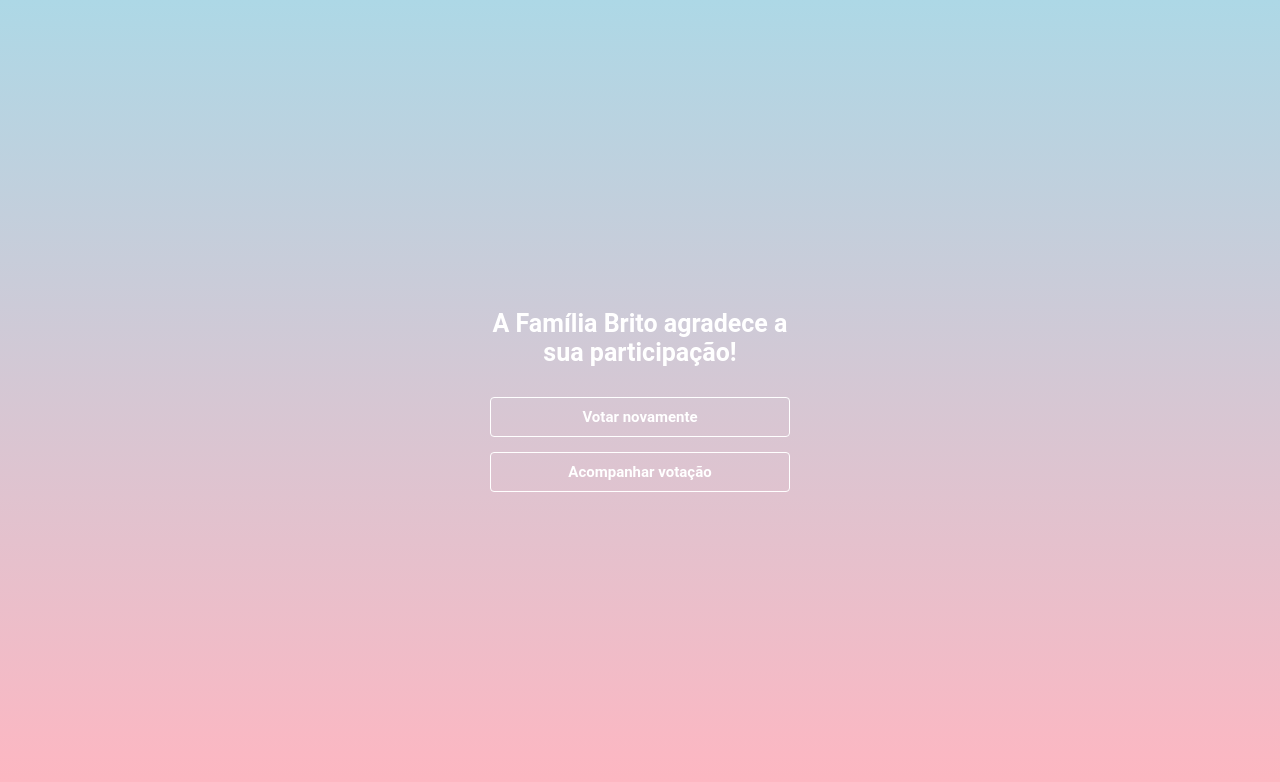
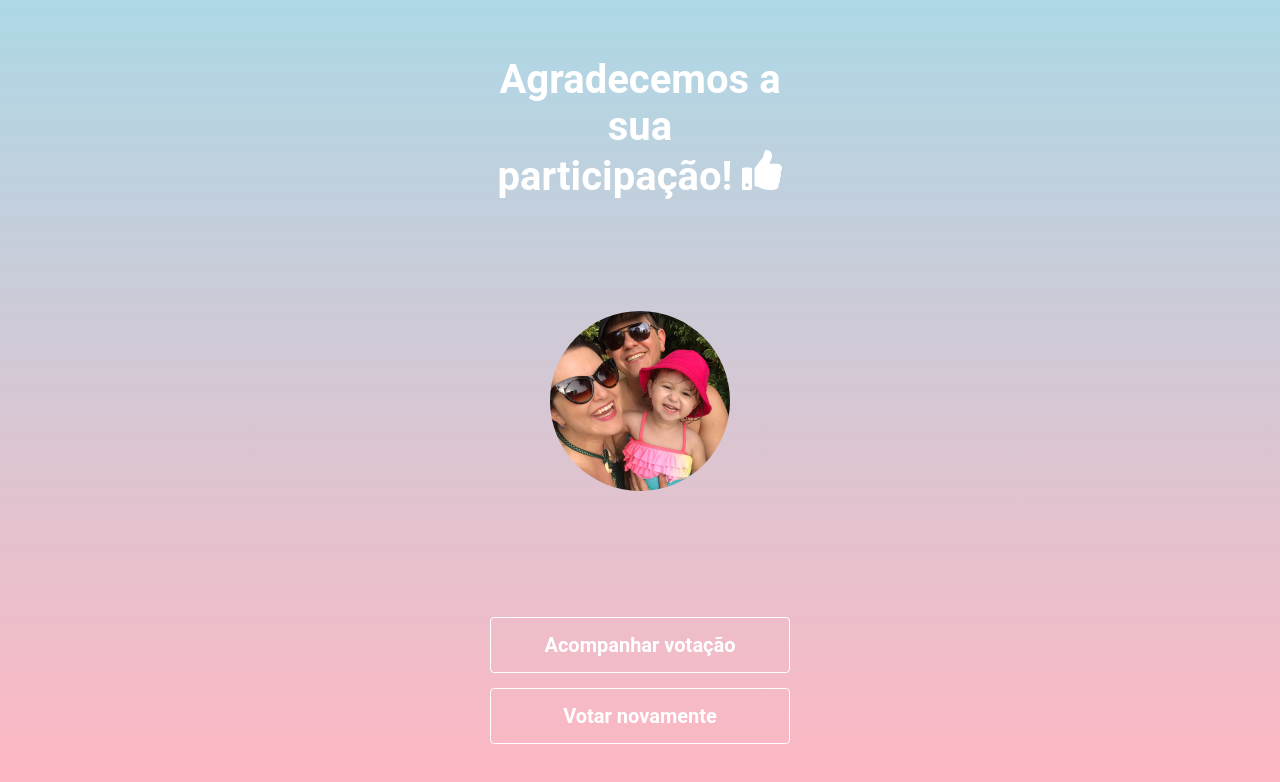
Before and after one commit to icaromagnago/gender-poll-web, a React (Create React App) app: page /thanks in a window 1280 px wide. Shown: the top 782 px of the page. Built offline with nearby package versions, Linux system fonts and the light colour scheme; no server answers.

Commit message:
adiçao de foto

```diff
--- a/package.json
+++ b/package.json
@@ -11,6 +11,7 @@
     "polished": "^4.0.3",
     "react": "^17.0.1",
     "react-dom": "^17.0.1",
+    "react-icons": "^3.11.0",
     "react-router-dom": "^5.2.0",
     "react-scripts": "4.0.0",
     "styled-components": "^5.2.1",
--- a/src/pages/Thanks/index.js
+++ b/src/pages/Thanks/index.js
@@ -1,15 +1,21 @@
 import React from 'react';
 import { Link } from 'react-router-dom';
+import { FaThumbsUp } from 'react-icons/fa';
 
+import image from '../../images/britos.jpg';
 import { Container } from './styles';
 
 export default function Obrigado() {
     return (
         <Container>
-            <span>A Família Brito agradece a sua participação!</span>
+            <span>
+                Agradecemos a sua participação!
+                <FaThumbsUp />
+            </span>
+            <img src={image} alt="família brito" />
             <div>
+                <Link to="/result">Acompanhar votação</Link>
                 <Link to="/">Votar novamente</Link>
-                <Link to="/result">Acompanhar votação</Link>
             </div>
         </Container>
     );
--- a/src/pages/Thanks/styles.js
+++ b/src/pages/Thanks/styles.js
@@ -7,14 +7,18 @@ export const Container = styled.div`
     height: 100%;
     flex-direction: column;
     align-items: center;
-    justify-content: center;
+    justify-content: space-around;
 
     span {
         color: #fff;
         width: 300px;
         font-weight: bold;
-        font-size: 25px;
+        font-size: 40px;
         text-align: center;
+
+        svg {
+            margin-left: 10px;
+        }
     }
 
     div {
@@ -22,18 +26,23 @@ export const Container = styled.div`
         flex-direction: column;
         width: 300px;
         justify-content: space-between;
-        margin-top: 15px;
 
         a {
             color: #fff;
             font-weight: bold;
-            font-size: 15px;
+            font-size: 20px;
             border: 1px solid #fff;
             width: 100%;
             margin-top: 15px;
             text-align: center;
-            padding: 10px;
+            padding: 15px;
             border-radius: 4px;
         }
     }
+
+    img {
+        width: 180px;
+        height: 180px;
+        border-radius: 90px;
+    }
 `;
```
Also changed, not shown: src/images/britos.jpg (added), 1 other file (tests, documents, lock files or other folders).
